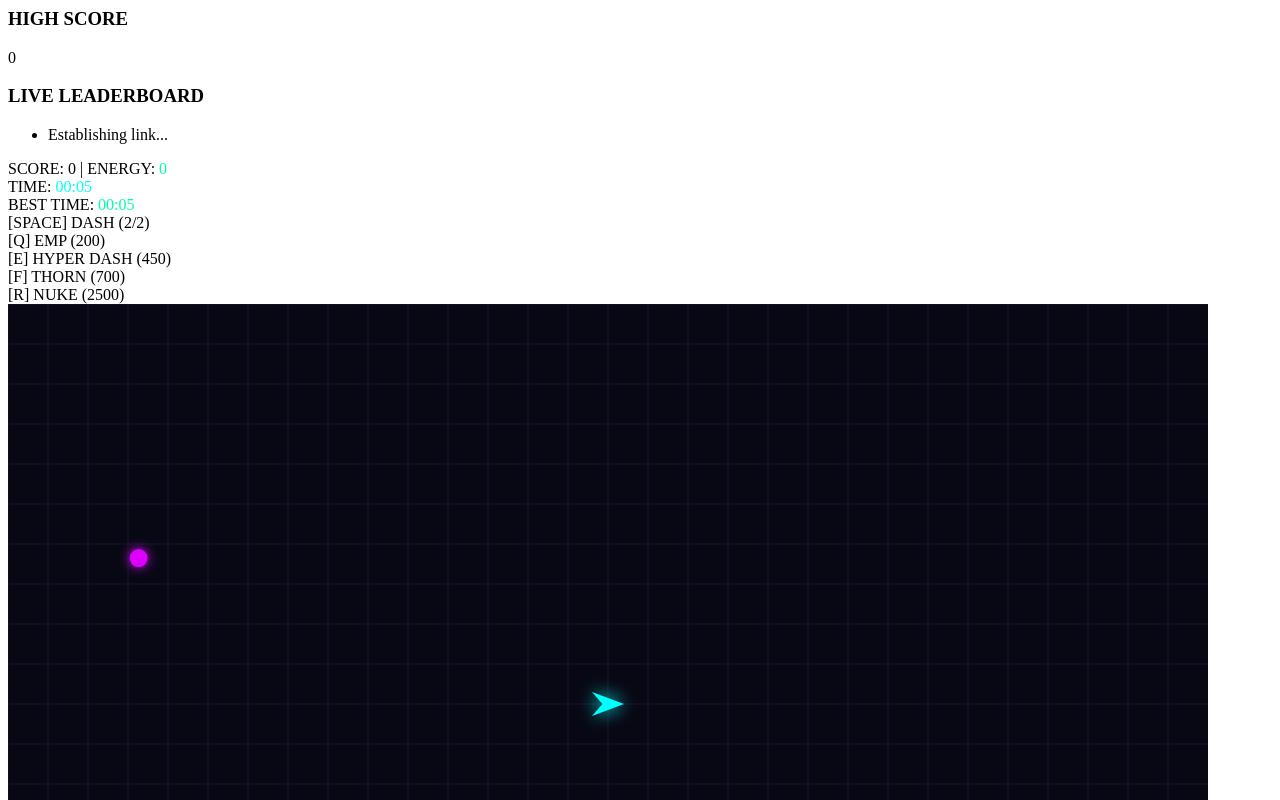
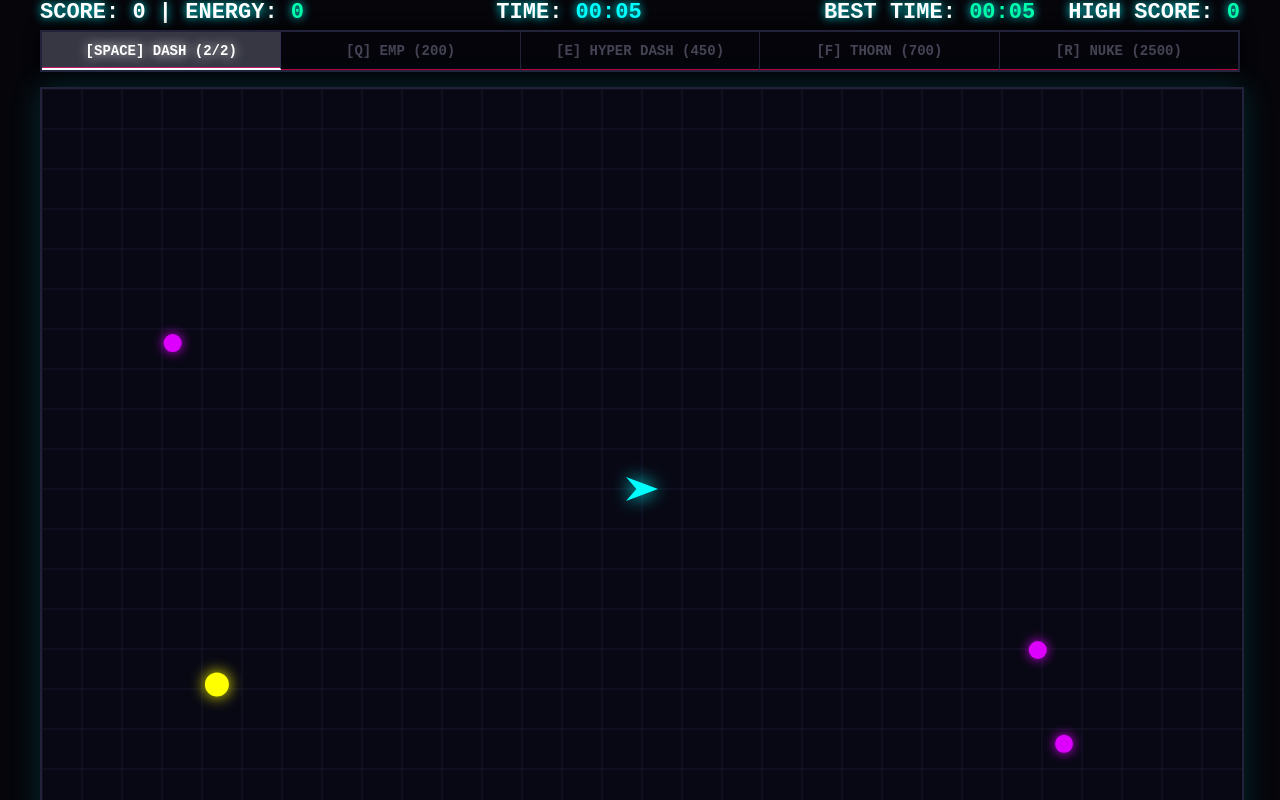
Before and after one commit to Fruizer/ARROWKOPO, a plain HTML site: page game.html in a window 1280 px wide. Shown: the top 800 px of the page. Drawn offline with nearby package versions, Linux system fonts and the light colour scheme.

Commit message:
Update game.html

```diff
--- a/game.html
+++ b/game.html
@@ -1,25 +1,18 @@
+<!DOCTYPE html>
+<html lang="en">
+<head>
+    <meta charset="UTF-8">
+    <meta name="viewport" content="width=device-width, initial-scale=1.0">
+    <title>ARROWKOPO: System Overdrive — Arena</title>
+    <link rel="stylesheet" href="styles.css">
+    <script src="https://cdn.jsdelivr.net/npm/@supabase/supabase-js@2"></script>
+</head>
 <body class="game-body">
-    <div class="game-layout-wrapper">
-
-        <aside class="ingame-sidebar">
-            <div class="sidebar-section">
-                <h3>HIGH SCORE</h3>
-                <div id="highScoreVal" class="sidebar-value">0</div>
-            </div>
-            <div class="sidebar-section">
-                <h3>LIVE LEADERBOARD</h3>
-                <ul id="ingameLeaderboardList" class="ingame-leaderboard">
-                    <li>Establishing link...</li>
-                </ul>
-            </div>
-        </aside>
-
-        <div class="game-main-content">
 
     <div id="ui-container">
         <div>SCORE: <span id="scoreVal">0</span> | ENERGY: <span id="energyVal" style="color: #00ffaa;">0</span> <span id="comboVal" style="color: #ffff00; font-size: 18px; margin-left: 10px;"></span></div>
         <div>TIME: <span id="timerVal" style="color: #00ffff;">00:00</span></div>
-                <div>BEST TIME: <span id="bestTimeVal" style="color: #00ffaa; margin-right: 20px;">00:00</span></div>
+        <div>BEST TIME: <span id="bestTimeVal" style="color: #00ffaa; margin-right: 20px;">00:00</span> HIGH SCORE: <span id="highScoreVal" style="color: #00ffaa;">0</span></div>
     </div>
 
     <div id="skill-bar-container">
@@ -48,10 +41,8 @@
         </div>
     </div>
 
-        </div>
-    </div>
-
     <script src="https://cdn.jsdelivr.net/npm/@supabase/supabase-js@2"></script>
     <script src="supabase.js"></script>
     <script src="game.js"></script>
 </body>
+</html>
```
Lines whose indentation alone changed are shown as unchanged.
